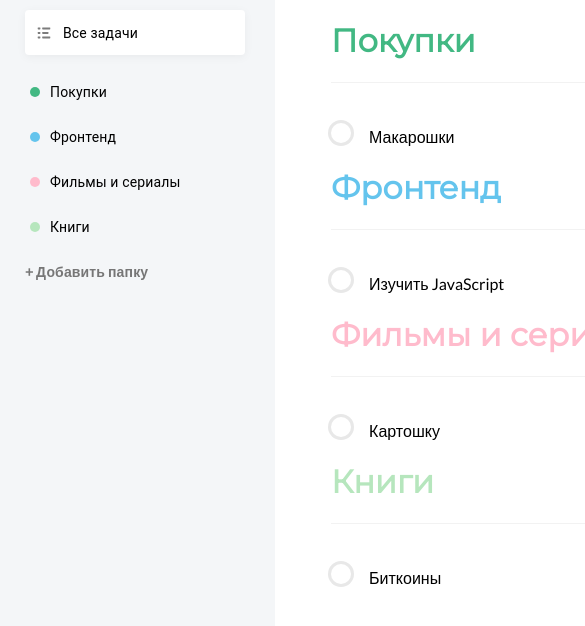
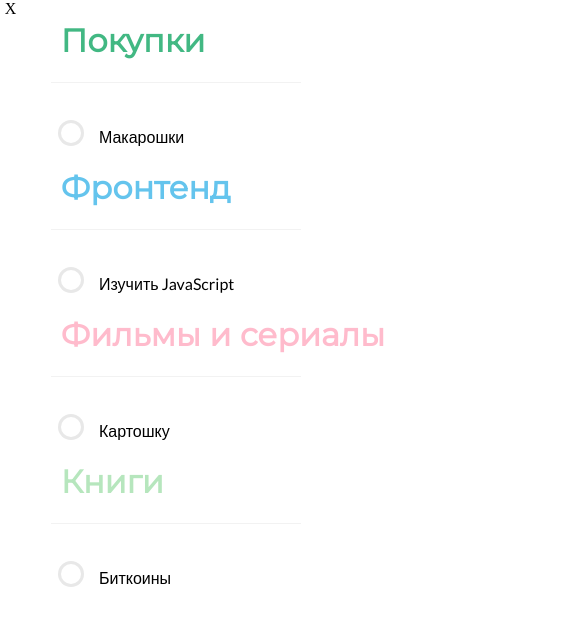
Before and after one commit to BanditosTeaM/todo-list, a Vue app: page /#/ in a window 390 px wide. Shown: the top 626 px of the page, 585 px wide, since content can reach past the window. Built offline with nearby package versions, Linux system fonts and the light colour scheme.

Commit message:
adaptability for phones

```diff
--- a/src/App.vue
+++ b/src/App.vue
@@ -16,7 +16,8 @@ export default {
 	},
 	data() {
 		return {
-			activeTask: null
+			activeTask: null,
+			show: false
 		}
 	},
 	methods: {
@@ -27,6 +28,9 @@ export default {
 		navigationTo(id) {
 			this.dataStore.deleteFolder(id)
 			this.$router.push('/')
+		},
+		toggleMenu() {
+			this.show = !this.show
 		}
 	}
 }
@@ -34,7 +38,16 @@ export default {
 
 <template>
 	<div class="container">
-		<div class="menu">
+		<span
+			class="showMenu"
+			@click="toggleMenu"
+		>
+			X
+		</span>
+		<div
+			class="menu"
+			:class="{ 'menu-open': show }"
+		>
 			<router-link
 				to="/"
 				class="allTask"
@@ -112,6 +125,7 @@ export default {
 	height: 10px;
 	flex-shrink: 0;
 }
+
 .titleTask {
 	padding: 5px 10px;
 	display: flex;
@@ -163,17 +177,13 @@ li:hover .deleteTask {
 	display: flex;
 	flex-direction: row;
 }
-
 .allTask {
 	padding: 5px 10px;
-
 	width: 200px;
 	height: 35px;
-
 	display: flex;
 	align-items: center;
 	justify-content: start;
-
 	column-gap: 10px;
 }
 
@@ -188,6 +198,7 @@ li:hover .deleteTask {
 	margin-top: 10px;
 	margin-left: 25px;
 }
+
 .menu {
 	font-family: Roboto;
 	font-size: 14px;
@@ -195,10 +206,19 @@ li:hover .deleteTask {
 	font-weight: 400;
 	line-height: normal;
 	letter-spacing: 0.15px;
-	background-color: #f4f6f8;
 	width: 275px;
-	height: 100vh;
+	min-height: 100vh;
+	background-color: #f4f6f8; /* Ваш цвет фона */
 }
+.showMenu {
+	position: absolute;
+	display: none;
+	background: none;
+	border: none;
+	cursor: pointer;
+	padding: 0;
+}
+
 ul {
 	padding-left: 10px;
 }
@@ -212,4 +232,31 @@ a {
 	text-decoration: none;
 	color: black;
 }
+@media (max-width: 768px) {
+	.showMenu {
+		display: block;
+	}
+
+	.menu {
+		display: none;
+	}
+	.menu-open {
+		display: block;
+	}
+}
+@media (max-width: 425px) {
+	.menu {
+		width: 200px;
+	}
+
+	.allTask {
+		width: 150px;
+	}
+	.titleTask.router-link-active {
+		width: 150px;
+	}
+	.deleteTask {
+		margin-left: 140px;
+	}
+}
 </style>
--- a/src/components/homePage.vue
+++ b/src/components/homePage.vue
@@ -114,4 +114,15 @@ hr {
 	margin-top: 20px;
 	margin-bottom: 35px;
 }
+@media (max-width: 780px) {
+	hr {
+		width: 300px;
+	}
+}
+@media (max-width: 425px) {
+	hr {
+		width: 250px;
+		margin-left: -10px;
+	}
+}
 </style>
--- a/src/components/modalWindowFolder.vue
+++ b/src/components/modalWindowFolder.vue
@@ -41,7 +41,7 @@ export default {
 			<div>
 				<input
 					v-model="dataStore.inputFolder"
-					:maxlength="20"
+					:maxlength="17"
 					class="InputFolder"
 					type="text"
 					placeholder="Название папки"
@@ -138,4 +138,25 @@ export default {
 .buttonAddFolder button:active {
 	background-color: #256e4e;
 }
+@media (max-width: 425px) {
+	.modalWindow {
+		width: 142px;
+		height: 200px;
+	}
+	.buttonAddFolder button {
+		width: 100px;
+	}
+	.InputFolder {
+		width: 130px;
+		margin-left: 5px;
+		padding: 5px;
+	}
+	.circle-div {
+		margin-left: 5px;
+	}
+	.circle-span {
+		width: 25px;
+		height: 25px;
+	}
+}
 </style>
--- a/src/components/taskPage.vue
+++ b/src/components/taskPage.vue
@@ -104,9 +104,10 @@ export default {
 						/>
 						<span class="checkBox"></span>
 						{{ task.task }}
+						{{ console.log(task.id) }}
 						<button
 							class="deleteTask"
-							@click="dataStore.deleteTask(getIdTask(numberedTaskId))"
+							@click="dataStore.deleteTask(task.id)"
 						>
 							<img
 								src="../assets/hoverClose.svg"
@@ -232,4 +233,9 @@ hr {
 	margin-top: 20px;
 	margin-bottom: 35px;
 }
+@media (max-width: 768px) {
+	hr {
+		width: 250px;
+	}
+}
 </style>
--- a/src/store.js
+++ b/src/store.js
@@ -70,6 +70,7 @@ export const useDataStore = defineStore('data', {
 		},
 		deleteTask(id) {
 			this.task = this.task.filter(task => task.id !== id)
+			console.log('Вы удалили задачу с id: ' + id)
 			storage.setItem(STORAGE_TASK_KEY, JSON.stringify(this.task))
 		},
 		addTitle() {
--- a/src/style.css
+++ b/src/style.css
@@ -1,91 +1,11 @@
+html,
+body {
+	height: 100%;
+	width: 100%;
+	margin: 0;
+	padding: 0;
+}
 body {
 	margin: 0;
-	display: flex;
 	place-items: center;
-	min-width: 320px;
-	min-height: 100vh;
 }
-
-/* :root {
-	font-family: Inter, system-ui, Avenir, Helvetica, Arial, sans-serif;
-	line-height: 1.5;
-	font-weight: 400;
-
-	color-scheme: light dark;
-	color: rgba(255, 255, 255, 0.87);
-	background-color: #242424;
-
-	font-synthesis: none;
-	text-rendering: optimizeLegibility;
-	-webkit-font-smoothing: antialiased;
-	-moz-osx-font-smoothing: grayscale;
-	-webkit-text-size-adjust: 100%;
-}
-
-a {
-	font-weight: 500;
-	color: #646cff;
-	text-decoration: inherit;
-}
-a:hover {
-	color: #535bf2;
-}
-
-a {
-	font-weight: 500;
-	color: #646cff;
-	text-decoration: inherit;
-}
-a:hover {
-	color: #535bf2;
-}
-
-
-
-h1 {
-	font-size: 3.2em;
-	line-height: 1.1;
-}
-
-button {
-	border-radius: 8px;
-	border: 1px solid transparent;
-	padding: 0.6em 1.2em;
-	font-size: 1em;
-	font-weight: 500;
-	font-family: inherit;
-	background-color: #1a1a1a;
-	cursor: pointer;
-	transition: border-color 0.25s;
-}
-button:hover {
-	border-color: #646cff;
-}
-button:focus,
-button:focus-visible {
-	outline: 4px auto -webkit-focus-ring-color;
-}
-
-.card {
-	padding: 2em;
-}
-
-#app {
-	max-width: 1280px;
-	margin: 0 auto;
-	padding: 2rem;
-	text-align: center;
-}
-
-@media (prefers-color-scheme: light) {
-	:root {
-		color: #213547;
-		background-color: #ffffff;
-	}
-	a:hover {
-		color: #747bff;
-	}
-	button {
-		background-color: #f9f9f9;
-	}
-} */
```
